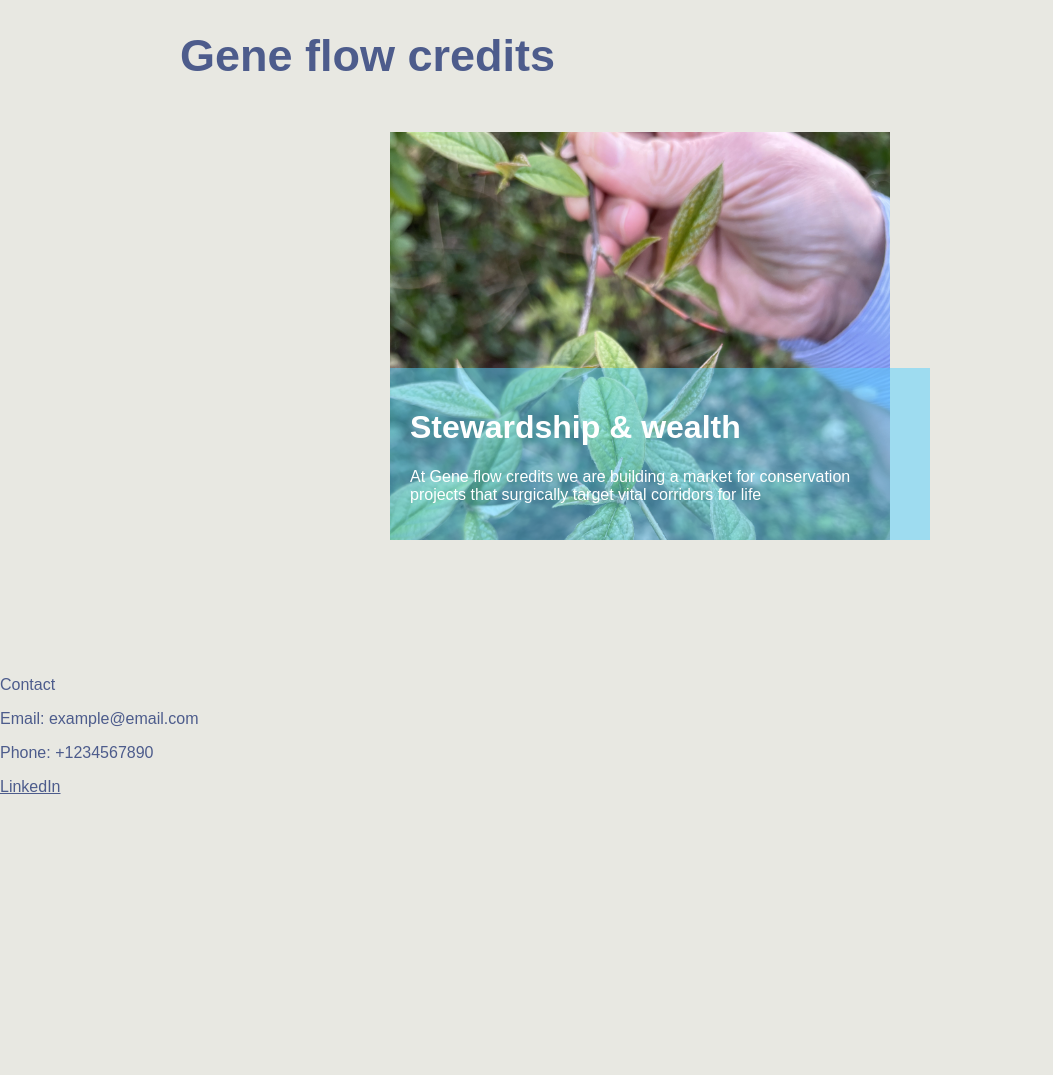
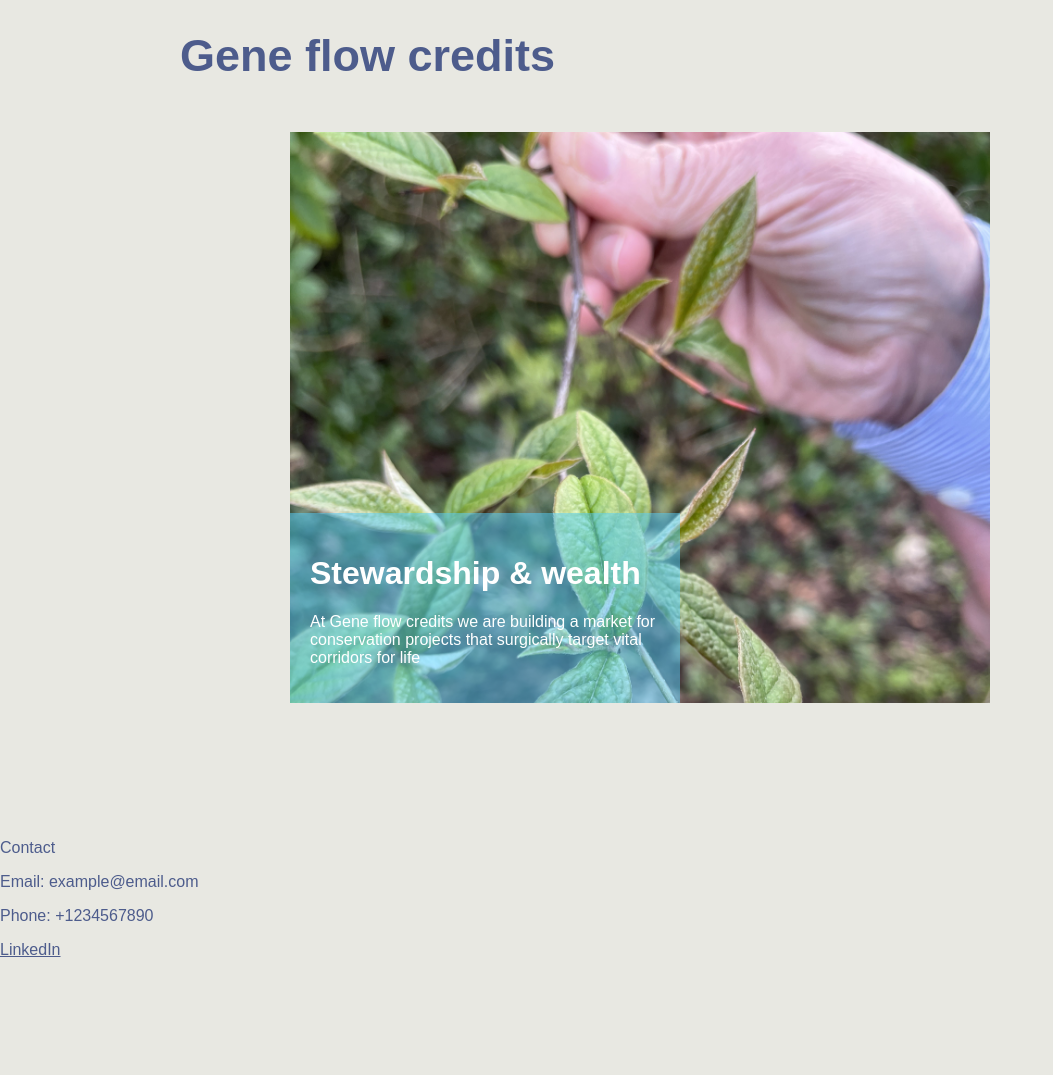
Before and after one commit to ljdnielsen/environmentalresearch-tech.github.io, a Jekyll site: the page built from README.md, in a window 1280 px wide. Shown: the whole page, without its empty margins (0-1053 px from the left). Built offline with Jekyll 4.4.1, drawn with Linux system fonts in a browser that asks for light colours; our own code applies the rules of GitHub Pages for plain Markdown files; before the commit the page ends 912 px from its top, so only the background shows below that.

Commit message:
Updated image size

```diff
--- a/_layouts/default.html
+++ b/_layouts/default.html
@@ -27,8 +27,8 @@
             display: block;
         }
         .image-container {
-            width: 50%; /* Example adjustment */
-            max-width: 500px; /* Example maximum size if the original was 960px */
+            width: 80%; /* Example adjustment */
+            max-width: 700px; /* Example maximum size if the original was 960px */
             margin: 20px auto; /* Centers the container horizontally */
             position: relative;
         }
@@ -44,7 +44,7 @@
             left: 0;
             background-color: rgba(86, 210, 255, 0.5); /* Semi-transparent blue */
             color: white;
-            width: 100%;
+            width: 50%;
             padding: 20px;
         }
         footer {
```
